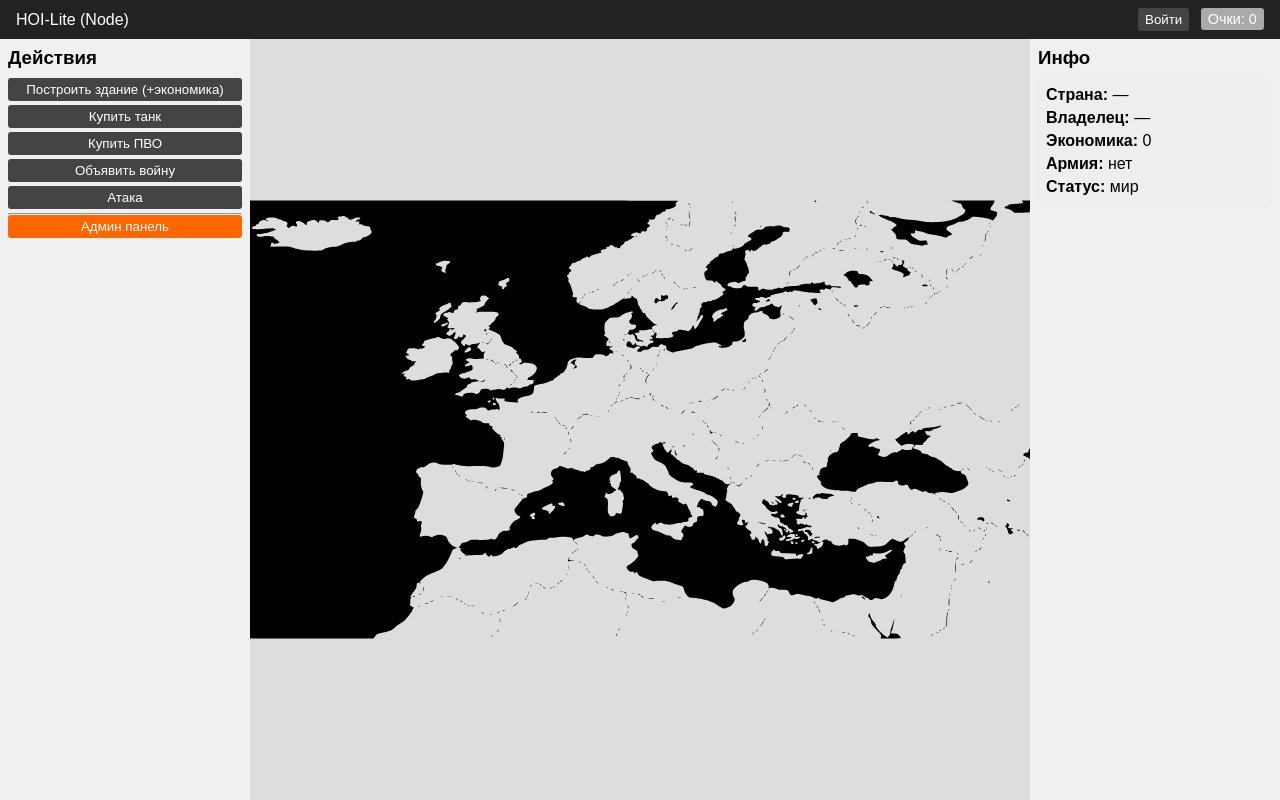
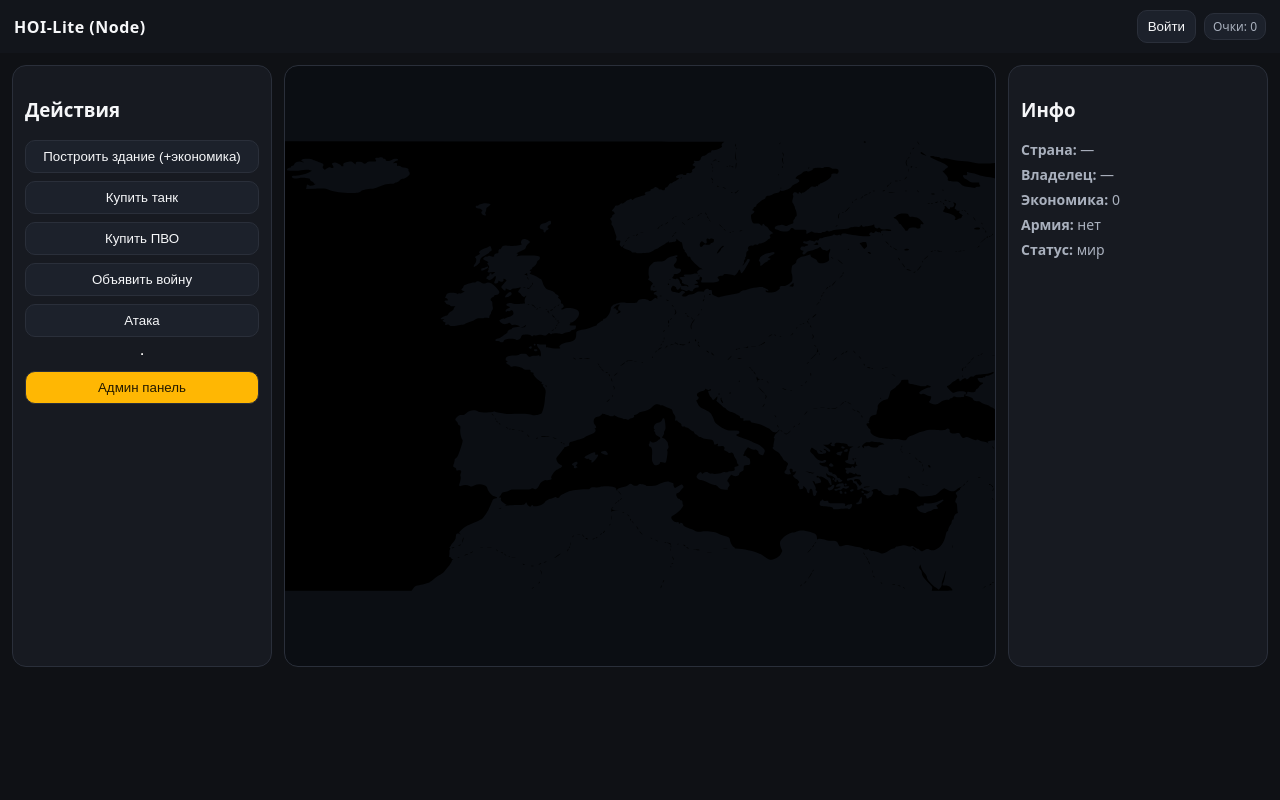
Before and after one commit to guidex32/web-strategy-hoi4, a website: page public/index.html in a window 1280 px wide. Drawn offline with Linux system fonts and the light colour scheme.

Commit message:
Update styles.css

```diff
--- a/public/css/styles.css
+++ b/public/css/styles.css
@@ -1,68 +1,31 @@
-*{box-sizing:border-box;margin:0;padding:0;font-family:sans-serif;}
-body,html{height:100%;width:100%;display:flex;flex-direction:column;}
-
-.topbar{
-  display:flex;
-  justify-content:space-between;
-  align-items:center;
-  padding:0.5em 1em;
-  background:#222;color:#fff;
+*{box-sizing:border-box}html,body{margin:0;padding:0;height:100%;font-family:system-ui,Segoe UI,Roboto,Arial,sans-serif}
+:root{--bg:#0f1115;--panel:#171a21;--text:#f6f7f9;--muted:#a9b0bd;--accent:#8ecae6;--primary:#4cc9f0;--warn:#ffb703;--error:#ef476f;border-color:#2a2f3a}
+body{background:var(--bg);color:var(--text)}
+.topbar{display:flex;justify-content:space-between;align-items:center;padding:10px 14px;border-bottom:1px solid var(--border-color);background:#12151b;position:sticky;top:0;z-index:10}
+.brand{font-weight:700;letter-spacing:.5px}
+.nav{display:flex;gap:8px;align-items:center}
+.badge{padding:4px 8px;background:#1c212b;border:1px solid #2a2f3a;border-radius:10px;color:var(--muted);font-size:12px}
+.btn{padding:8px 10px;border-radius:10px;border:1px solid #2a2f3a;background:#1c212b;color:var(--text);cursor:pointer}
+.btn:hover{filter:brightness(1.2)}
+.btn-primary{background:var(--primary);border-color:#2b90b9;color:#001018}
+.btn-ghost{background:transparent}
+.btn-warn{background:var(--warn);color:#241a00}
+.hidden{display:none!important}
+.layout{display:grid;grid-template-columns:260px 1fr 260px;gap:12px;padding:12px}
+.panel{background:var(--panel);border:1px solid #2a2f3a;border-radius:14px;padding:12px;min-height:200px}
+.stack{display:flex;flex-direction:column;gap:8px}
+.row{display:flex;gap:8px;align-items:center}
+.map-wrap{position:relative;background:#0b0e13;border:1px solid #2a2f3a;border-radius:14px;overflow:hidden;min-height:60vh}
+#map {
+  width: 800px;
+  height: 600px;
+  display: block;
+  margin: 0 auto; /* центрирование */
 }
-.nav .btn,.nav .badge{margin-left:0.5em;}
-
-.layout{
-  flex:1;
-  display:flex;
-  height:calc(100% - 50px); /* учитываем topbar */
-}
-
-.panel{
-  width:250px;
-  background:#f0f0f0;
-  padding:0.5em;
-  display:flex;
-  flex-direction:column;
-  overflow:auto;
-}
-.panel h3{margin-bottom:0.5em;}
-.actions .btn{margin-bottom:0.3em;width:100%;}
-.admin .btn{margin-bottom:0.3em;width:100%;}
-.stack{display:flex;flex-direction:column;}
-
-.map-wrap{
-  flex:1;
-  position:relative;
-  display:flex;
-  justify-content:center;
-  align-items:center;
-  background:#ddd;
-  overflow:hidden;
-}
-.map-object{
-  width:100%;
-  height:100%;
-}
-
-.tooltip{
-  position:absolute;
-  background:rgba(0,0,0,0.7);
-  color:#fff;
-  padding:0.3em 0.5em;
-  border-radius:3px;
-  pointer-events:none;
-  top:10px;
-  left:10px;
-}
-
-.info div{margin-bottom:0.3em;}
-.info{background:#eee;padding:0.5em;border-radius:5px;overflow:hidden;}
-.hidden{display:none;}
-.btn{cursor:pointer;padding:0.3em 0.5em;border:none;border-radius:3px;background:#444;color:#fff;}
-.btn:hover{background:#666;}
-.btn-ghost{background:transparent;color:#444;border:1px solid #444;}
-.btn-ghost:hover{background:#444;color:#fff;}
-.btn-primary{background:#007bff;color:#fff;}
-.btn-primary:hover{background:#0056b3;}
-.btn-warn{background:#ff6600;color:#fff;}
-.btn-warn:hover{background:#cc5200;}
-.badge{padding:0.2em 0.5em;background:#aaa;border-radius:3px;color:#fff;font-size:0.9em;}
+.tooltip{position:absolute;background:#0b0e13;border:1px solid #2a2f3a;border-radius:10px;padding:6px 8px;font-size:12px;color:var(--muted);pointer-events:none;transform:translate(-50%,-120%)}
+.info{font-size:14px;color:var(--muted);display:grid;gap:6px}
+.actions{display:grid;gap:8px}
+.admin{margin-top:8px;padding-top:8px;border-top:1px dashed #2a2f3a}
+dialog{border:none;border-radius:14px;padding:0;max-width:480px;width:92vw;background:#141821;color:var(--text)}
+dialog form{padding:16px}
+pre.logs{max-height:60vh;overflow:auto;background:#0b0e13;border:1px solid #2a2f3a;border-radius:10px;padding:10px;color:#9fb2c8}
```
